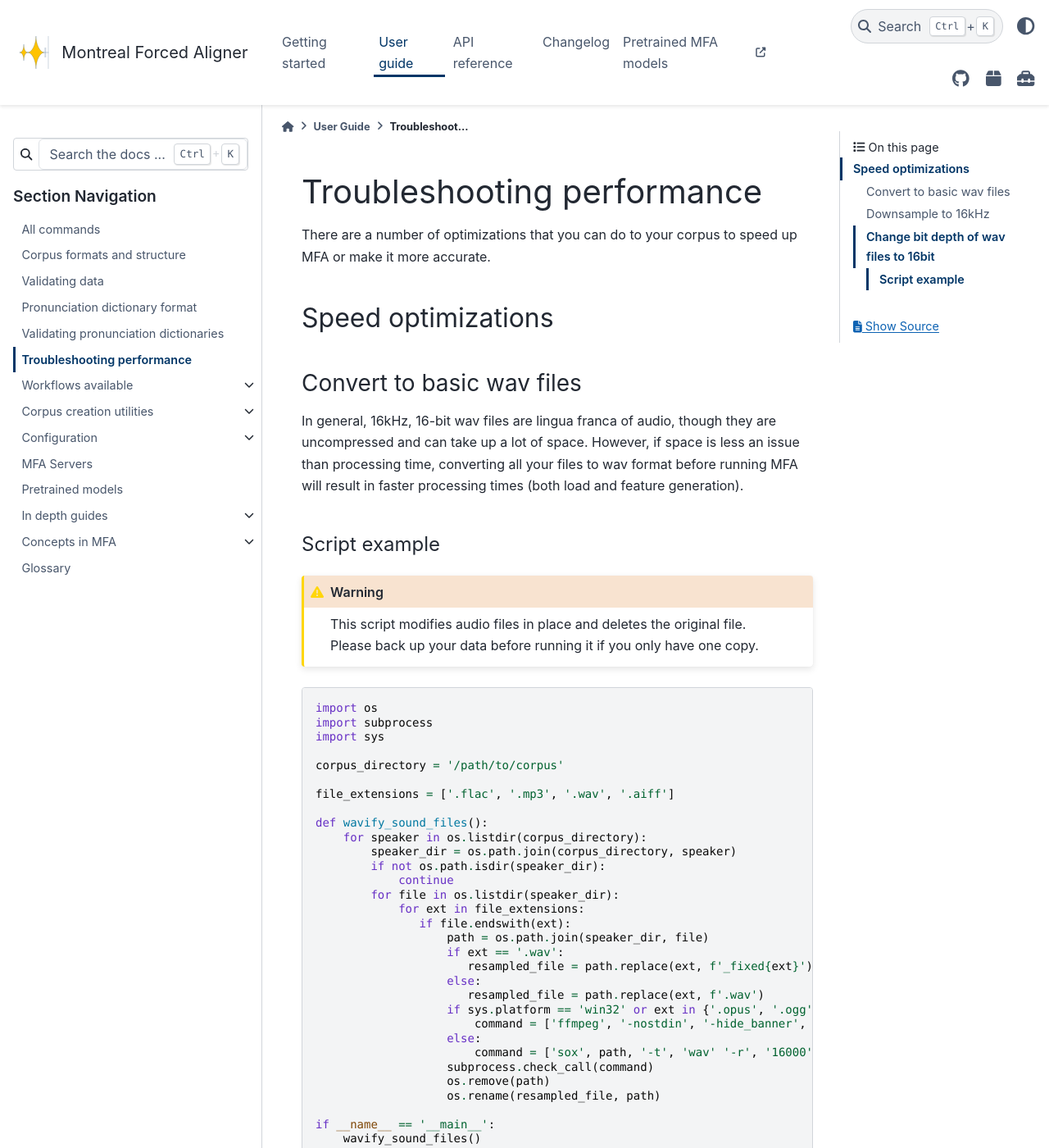
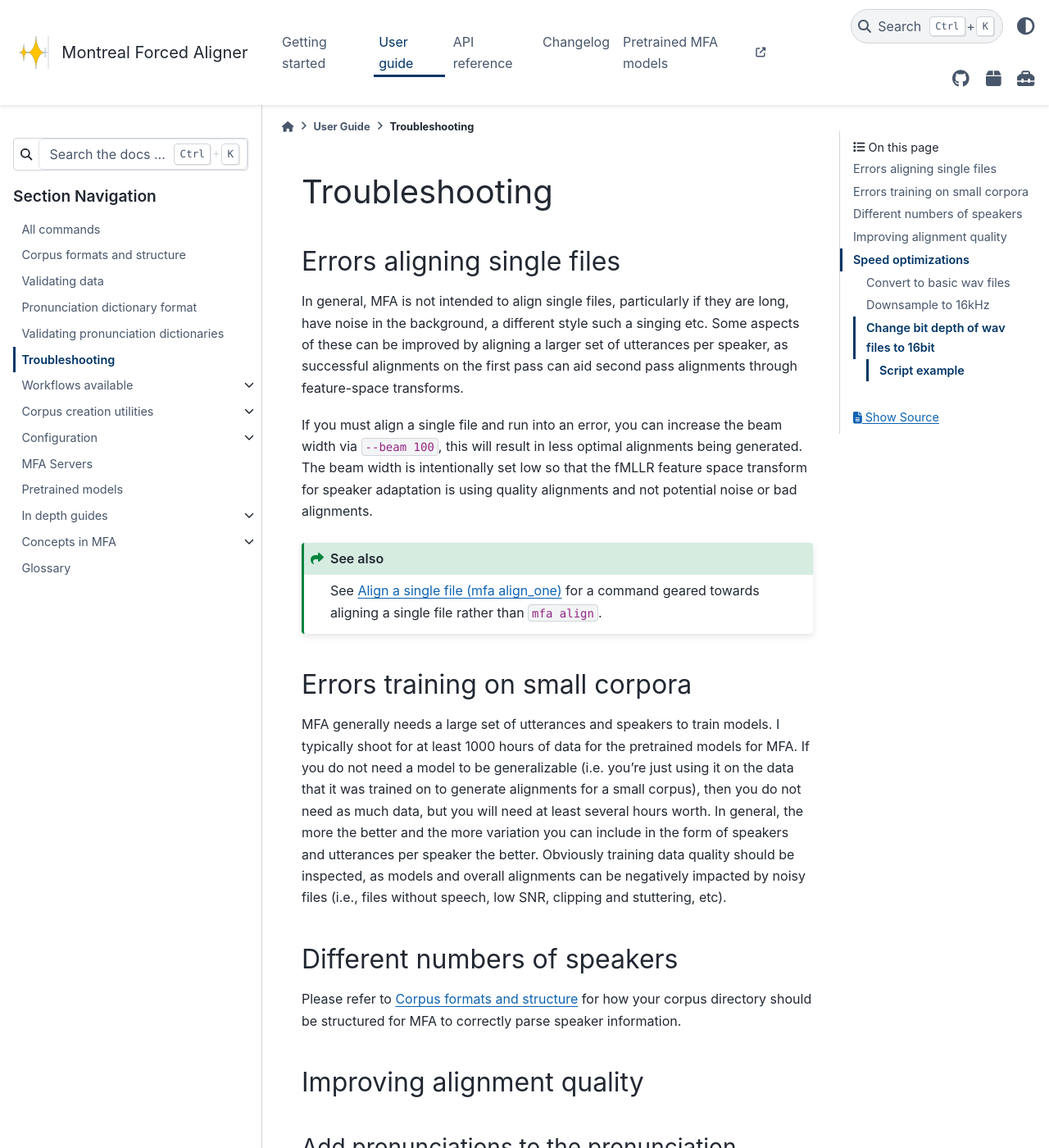
Before and after one commit to MontrealCorpusTools/Montreal-Forced-Aligner, a Sphinx documentation site: the page built from docs/source/user_guide/troubleshooting.rst, in a window 1280 px wide and 1400 px high. Shown: the whole window at 82% size. Built offline with Sphinx 7.4.7 and the PyData theme 0.15.4, drawn with Linux system fonts in a browser that asks for light colours; the version number could not be read and is left out; cross-references to code outside the pages are shown as plain code; some of the changed text lies outside the part shown.

Commit message:
[DOCS] Update troubleshooting page

```diff
--- a/docs/source/user_guide/index.rst
+++ b/docs/source/user_guide/index.rst
@@ -132,7 +132,7 @@
    data_validation
    dictionary
    dictionary_validation
-   performance
+   troubleshooting
    workflows/index
    corpus_creation/index
    configuration/index
--- a/docs/source/user_guide/performance.rst
+++ b/docs/source/user_guide/troubleshooting.rst
@@ -1,15 +1,58 @@
 
 
-.. _performance:
+.. _troubleshooting:
 
-***************************
-Troubleshooting performance
-***************************
+***************
+Troubleshooting
+***************
 
-There are a number of optimizations that you can do to your corpus to speed up MFA or make it more accurate.
+Errors aligning single files
+============================
+
+In general, MFA is not intended to align single files, particularly if they are long, have noise in the background, a different style such a singing etc.  Some aspects of these can be improved by aligning a larger set of utterances per speaker, as successful alignments on the first pass can aid second pass alignments through feature-space transforms.
+
+If you must align a single file and run into an error, you can increase the beam width via `--beam 100`, this will result in less optimal alignments being generated.  The beam width is intentionally set low so that the fMLLR feature space transform for speaker adaptation is using quality alignments and not potential noise or bad alignments.
+
+.. seealso::
+
+   See :ref:`align_one` for a command geared towards aligning a single file rather than :code:`mfa align`.
+
+Errors training on small corpora
+================================
+
+MFA generally needs a large set of utterances and speakers to train models.  I typically shoot for at least 1000 hours of data for the pretrained models for MFA.  If you do not need a model to be generalizable (i.e. you're just using it on the data that it was trained on to generate alignments for a small corpus), then you do not need as much data, but you will need at least several hours worth. In general, the more the better and the more variation you can include in the form of speakers and utterances per speaker the better.  Obviously training data quality should be inspected, as models and overall alignments can be negatively impacted by noisy files (i.e., files without speech, low SNR, clipping and stuttering, etc).
+
+
+Different numbers of speakers
+=============================
+
+Please refer to :ref:`corpus_structure` for how your corpus directory should be structured for MFA to correctly parse speaker information.
+
+Improving alignment quality
+===========================
+
+Add pronunciations to the pronunciation dictionary
+--------------------------------------------------
+
+Pretrained models are trained a particular dialect/style, and so adding pronunciations more representative of the variety spoken in your dataset will help alignment.
+
+Check the quality of your data
+------------------------------
+
+Double check that your transcription files match the audio.  Ensure that hesitation words like "uh" and "um" are represented, as well as cutoffs or hesitations.
+
+* See :ref:`validating_data` for more information on running MFA's validate command, which aims to detect issues in the dataset.
+* Use MFA's `anchor utility <https://anchor-annotator.readthedocs.io/en/latest/>`_ to visually inspect your data as MFA sees it and correct issues in transcription or OOV items.
+
+Adapt the model to your data
+----------------------------
+
+See :ref:`adapt_acoustic_model` for how to adapt some of the model parameters to your data based on an initial alignment, and then run another alignment with the adapted model.
 
 Speed optimizations
 ===================
+
+There are a number of optimizations that you can do to your corpus to speed up MFA or make it more accurate.
 
 .. _wav_conversion:
 
```
Also changed, not shown: docs/source/installation.rst (+2 -6 lines), .github/ISSUE_TEMPLATE/bug_report.md.
